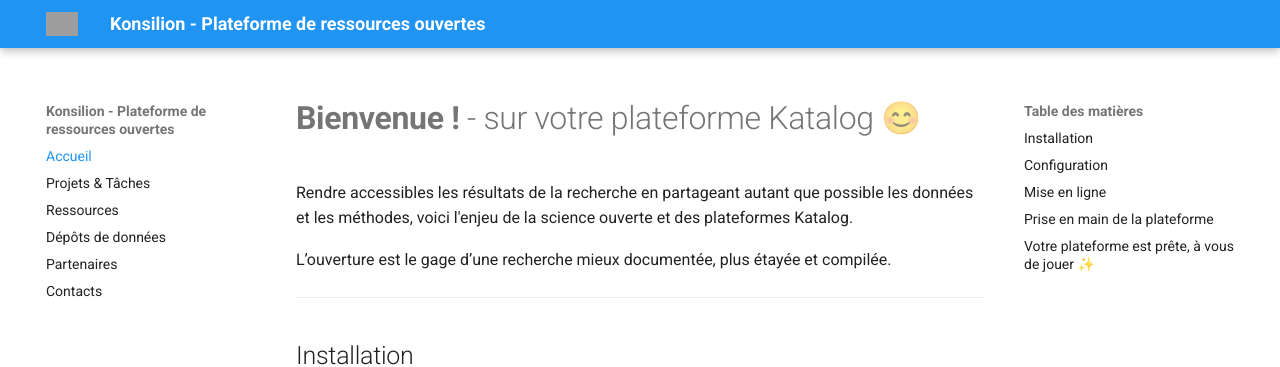
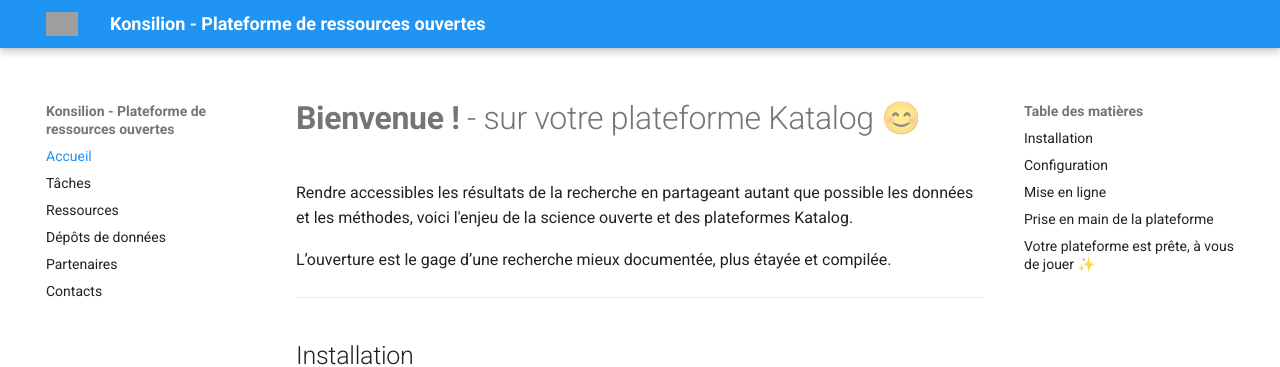
Before and after one commit to Konsilion/projekt-template, an MkDocs documentation site: the page built from docs/index.md, in a window 1280 px wide. Shown: the top 367 px of the page. Built offline with MkDocs 1.6.1 and Material for MkDocs 9.7.7, drawn with Linux system fonts in a browser that asks for light colours; grey boxes are pictures that could not be loaded.

Commit message:
Update mkdocs.yml

```diff
--- a/mkdocs.yml
+++ b/mkdocs.yml
@@ -13,7 +13,7 @@
 
     - Accueil: index.md
 
-    - Projets & Tâches: etc/projets/home.md
+    - Tâches: etc/projets/home.md
 
     - Ressources: etc/ressources/home.md
 
```
